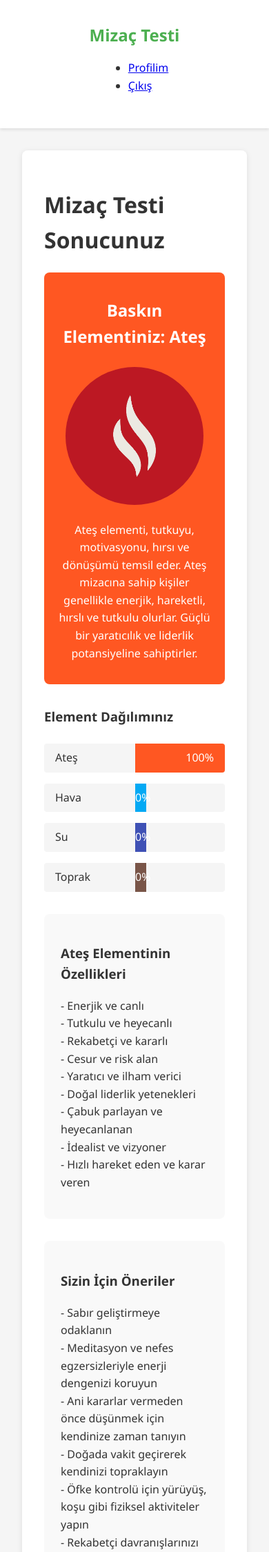
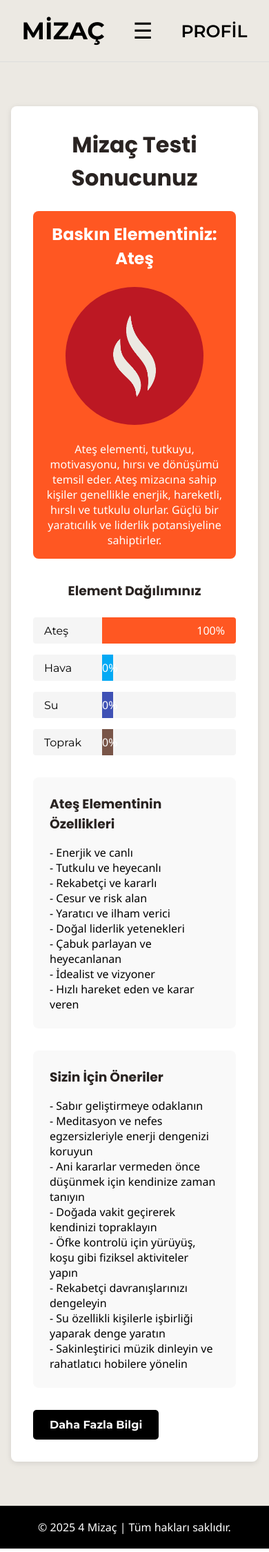
Before and after one commit to isKartal/mizac_yayin, a Django app: page /testing_algorithm/results/1/ in a window 390 px wide. Shown: the top 2250 px of the page at 69% size. Run offline with Django 3.2, Linux system fonts and the light colour scheme; a user stored in the database is signed in; data comes from the database, SQL or seed files in the repository; both versions use the stored data as it was after the commit.

Commit message:
test app i frontend güncellemesi

```diff
--- a/mizac/settings.py
+++ b/mizac/settings.py
@@ -141,3 +141,8 @@ STATICFILES_DIRS = [
 
 # Üretim aşamasında statik dosyaların toplanacağı dizin
 STATIC_ROOT = os.path.join(BASE_DIR, 'staticfiles')
+
+MEDIA_URL = '/media/'
+MEDIA_ROOT = os.path.join(BASE_DIR, 'media')
+
+FILE_UPLOAD_MAX_MEMORY_SIZE = 10485760
--- a/testing_algorithm/static/css/styles-7.css
+++ b/testing_algorithm/static/css/styles-7.css
@@ -7,163 +7,219 @@
     --primary-color: #4CAF50;
     --secondary-color: #2196F3;
     --text-color: #333;
-    --light-bg: #f5f5f5;
+    --light-bg: #ece9e3;
+}
+
+* {
+    margin: 0;
+    padding: 0;
+    box-sizing: border-box;
 }
 
 body {
     font-family: 'Segoe UI', Tahoma, Geneva, Verdana, sans-serif;
-    line-height: 1.6;
-    color: var(--text-color);
-    margin: 0;
-    padding: 0;
-    background-color: var(--light-bg);
+    background-color: #ece9e3;
+    max-width: 100vw;
+    overflow-x: hidden;
+    display: flex;
+    flex-direction: column;
+    min-height: 100vh;
 }
 
-header {
-    background-color: white;
-    box-shadow: 0 2px 4px rgba(0, 0, 0, 0.1);
-    padding: 1rem 0;
+.page-container {
+    flex: 1;
+    display: flex;
+    flex-direction: column;
 }
 
-nav {
+/* Navigasyon Stilleri */
+.nav-container {
     display: flex;
     justify-content: space-between;
     align-items: center;
-    max-width: 1200px;
-    margin: 0 auto;
-    padding: 0 2rem;
+    padding: 20px 5%;
+    background-color: #ece9e3;
+    border-bottom: 1px solid #ddd;
+    flex-wrap: wrap;
+    position: sticky;
+    top: 0;
+    z-index: 1000;
 }
 
-.logo a {
-    font-size: 1.5rem;
-    font-weight: bold;
-    color: var(--primary-color);
-    text-decoration: none;
+.nav-links {
+    display: flex;
+    gap: 30px;
 }
 
-.menu {
-    display: flex;
-    list-style: none;
-    margin: 0;
-    padding: 0;
+.nav-item, .profile-button, .logo {
+    font-family: 'Montserrat', sans-serif;
+    font-weight: 600;
+    text-decoration: none;
+    color: black;
+    padding: 8px 12px;
+    transition: color 0.3s ease;
 }
 
-.menu li {
-    margin-left: 1.5rem;
+.nav-item:hover, .profile-button:hover {
+    color: gray;
 }
 
-.menu a {
-    text-decoration: none;
-    color: var(--text-color);
-    font-weight: 500;
+.logo {
+    font-size: 35px;
+    font-weight: bold;
 }
 
-.menu a:hover {
-    color: var(--primary-color);
+.profile-container {
+    position: relative;
 }
 
+.profile-button {
+    background: none;
+    border: none;
+    cursor: pointer;
+    font-size: 25px;
+}
+
+.dropdown-content {
+    display: none;
+    position: absolute;
+    background-color: #ece9e3;
+    min-width: 180px;
+    box-shadow: 0px 8px 16px 0px rgba(0,0,0,0.2);
+    z-index: 1;
+    right: 0;
+}
+
+.dropdown-content a {
+    padding: 12px 16px;
+    display: block;
+    text-align: left;
+    text-decoration: none;
+    color: black;
+}
+
+.dropdown-content a:hover {
+    background-color: #e0ddd7;
+}
+
+/* Hamburger Menü */
+.hamburger-button {
+    display: none;
+    font-size: 24px;
+    background: none;
+    border: none;
+    cursor: pointer;
+}
+
+/* Footer */
+footer {
+    text-align: center;
+    padding: 20px;
+    background-color: black;
+    color: white;
+    margin-top: auto;
+}
+
+/* Ana İçerik Alanı */
 main {
-    max-width: 1200px;
     margin: 2rem auto;
     padding: 0 2rem;
+    max-width: 1200px;
+    width: 100%;
 }
 
-footer {
+/* Mizaç Nedir Bölümü Başlık */
+.mizac-nedir-title {
+    font-family: 'Poppins', serif;
+    font-size: clamp(24px, 5vw, 48px);
+    font-weight: 900;
+    color: #292321;
+    margin-bottom: 15px;
     text-align: center;
-    padding: 2rem 0;
-    background-color: white;
-    box-shadow: 0 -2px 4px rgba(0, 0, 0, 0.1);
+}
+
+/* Mizaç Nedir Açıklama Metni */
+.mizac-nedir-text {
+    font-family: 'Lora', serif;
+    font-weight: 700;
+    font-size: clamp(16px, 2vw, 24px);
+    line-height: 1.6;
+    color: #292321;
+    max-width: 600px;
+    padding: 10px;
+    text-align: center;
+    margin: 0 auto 20px auto;
 }
 
 /* Butonlar */
 .btn {
     display: inline-block;
-    padding: 0.5rem 1.5rem;
-    border-radius: 4px;
+    padding: 0.75rem 1.5rem;
+    border-radius: 5px;
     cursor: pointer;
-    font-weight: 500;
+    font-weight: bold;
     text-decoration: none;
-    transition: background-color 0.3s;
+    transition: background-color 0.3s, transform 0.2s;
     border: none;
+    font-family: 'Montserrat', sans-serif;
+    text-align: center;
 }
 
 .btn-primary {
-    background-color: var(--primary-color);
+    background-color: black;
     color: white;
 }
 
 .btn-primary:hover {
-    background-color: #388e3c;
+    background-color: gray;
+    transform: scale(1.05);
 }
 
 .btn-secondary {
-    background-color: var(--secondary-color);
+    background-color: black;
     color: white;
 }
 
 .btn-secondary:hover {
-    background-color: #1976d2;
-}
-
-/* Test Listesi */
-.test-list-container {
-    padding: 2rem 0;
-}
-
-.test-cards {
-    display: grid;
-    grid-template-columns: repeat(auto-fill, minmax(300px, 1fr));
-    gap: 2rem;
-    margin-top: 2rem;
-}
-
-.test-card {
-    background-color: white;
-    border-radius: 8px;
-    box-shadow: 0 2px 8px rgba(0, 0, 0, 0.1);
-    padding: 1.5rem;
-    transition: transform 0.3s, box-shadow 0.3s;
-}
-
-.test-card:hover {
-    transform: translateY(-5px);
-    box-shadow: 0 5px 15px rgba(0, 0, 0, 0.1);
-}
-
-.test-card h2 {
-    margin-top: 0;
-    color: var(--primary-color);
-}
-
-.test-card .btn {
-    margin-top: 1rem;
+    background-color: gray;
+    transform: scale(1.05);
 }
 
 /* Test Sayfası */
 .test-container {
-    background-color: white;
+    background-color: #ece9e3;
     border-radius: 8px;
-    box-shadow: 0 2px 8px rgba(0, 0, 0, 0.1);
+
     padding: 2rem;
     margin: 2rem 0;
+}
+
+.test-container h1 {
+    font-family: 'Poppins', sans-serif;
+    color: #292321;
+    text-align: center;
+    margin-bottom: 1rem;
 }
 
 .test-description {
     margin-bottom: 2rem;
     font-size: 1.1rem;
+    text-align: center;
+    font-family: 'Lora', serif;
 }
 
 .question-container {
     margin-bottom: 2rem;
     padding: 1.5rem;
-    background-color: #f9f9f9;
+    background-color: white;
     border-radius: 8px;
-    border-left: 4px solid var(--primary-color);
+    border-left: 4px solid black;
 }
 
 .question-text {
     margin-top: 0;
     margin-bottom: 1rem;
+    font-family: 'Poppins', sans-serif;
 }
 
 .choices-container {
@@ -209,12 +255,24 @@ footer {
     margin: 2rem 0;
 }
 
+.result-container h1 {
+    font-family: 'Poppins', sans-serif;
+    color: #292321;
+    text-align: center;
+    margin-bottom: 1.5rem;
+}
+
 .dominant-element {
     text-align: center;
     margin-bottom: 2rem;
     padding: 2rem;
     border-radius: 8px;
     color: white;
+}
+
+.dominant-element h2 {
+    font-family: 'Poppins', sans-serif;
+    margin-bottom: 1rem;
 }
 
 .dominant-element.ateş {
@@ -244,6 +302,13 @@ footer {
     margin: 2rem 0;
 }
 
+.element-scores h3 {
+    font-family: 'Poppins', sans-serif;
+    color: #292321;
+    text-align: center;
+    margin-bottom: 1rem;
+}
+
 .score-container {
     margin-top: 1.5rem;
 }
@@ -261,6 +326,7 @@ footer {
     min-width: 100px;
     padding: 0.5rem 1rem;
     font-weight: 500;
+    font-family: 'Montserrat', sans-serif;
 }
 
 .score-value {
@@ -294,6 +360,12 @@ footer {
     border-radius: 8px;
 }
 
+.characteristics h3, .recommendations h3 {
+    font-family: 'Poppins', sans-serif;
+    color: #292321;
+    margin-bottom: 1rem;
+}
+
 /* Element Detay Sayfası */
 .element-detail {
     background-color: white;
@@ -330,23 +410,50 @@ footer {
     margin: 2rem 0;
     font-size: 1.1rem;
     line-height: 1.8;
+    font-family: 'Lora', serif;
+}
+
+.element-detail .btn {
+    display: block;
+    max-width: 250px;
+    margin: 2rem auto 0 auto;
 }
 
 /* Mobil Duyarlı Tasarım */
 @media (max-width: 768px) {
-    nav {
-        flex-direction: column;
-        padding: 1rem;
+    .nav-container {
+        padding: 15px 5%;
+        position: relative;
     }
 
-    .menu {
-        margin-top: 1rem;
-        flex-wrap: wrap;
-        justify-content: center;
+    .hamburger-button {
+        display: block;
+        font-size: 32px;
+        cursor: pointer;
+        color: black;
     }
 
-    .menu li {
-        margin: 0.5rem;
+    .nav-links {
+        display: none;
+        flex-direction: column;
+        background: #ece9e3;
+        position: absolute;
+        top: 100%;
+        left: 0;
+        width: 100%;
+        padding: 10px;
+        text-align: center;
+        box-shadow: 0px 4px 6px rgba(0, 0, 0, 0.1);
+    }
+
+    .nav-links.open {
+        display: flex;
+    }
+
+    .nav-item {
+        padding: 10px;
+        display: block;
+        font-size: 18px;
     }
 
     .test-cards {
@@ -360,4 +467,8 @@ footer {
     .dominant-element {
         padding: 1rem;
     }
+
+    main {
+        padding: 0 1rem;
+    }
 }
--- a/testing_algorithm/templates/base.html
+++ b/testing_algorithm/templates/base.html
@@ -6,24 +6,41 @@
     <meta name="viewport" content="width=device-width, initial-scale=1.0">
     <title>Mizaç Testi - {% block title %}Anasayfa{% endblock %}</title>
     <link rel="stylesheet" href="{% static 'css/styles-7.css' %}">
+    <link href="https://fonts.googleapis.com/css2?family=Montserrat:wght@400;600;700&display=swap" rel="stylesheet">
+    <link href="https://fonts.googleapis.com/css2?family=Poppins:wght@400;600;700&display=swap" rel="stylesheet">
+    <link href="https://fonts.googleapis.com/css2?family=Lora:wght@400;600&display=swap" rel="stylesheet">
 </head>
 <body>
     <div class="page-container">
         <header>
-            <nav class="nav-container">
-                <div class="logo">
-                    <a href="{% url 'test_list' %}">Mizaç Testi</a>
+            <div class="nav-container">
+                <a href="{% url 'index' %}" class="logo">MİZAÇ</a>
+
+                <!-- Hamburger Menü Butonu -->
+                <button class="hamburger-button" aria-label="Menüyü Aç/Kapat">
+                    ☰
+                </button>
+
+                <div class="nav-links">
+                    <a href="{% url 'about' %}" class="nav-item">HAKKINDA</a>
+                    <a href="{% url 'temperaments' %}" class="nav-item">MİZAÇLAR</a>
+                    <a href="{% url 'test_list' %}" class="nav-item">TESTE BAŞLA</a>
                 </div>
-                <ul class="nav-links">
-                    {% if user.is_authenticated %}
-                        <li><a class="nav-item" href="{% url 'profiles' %}">Profilim</a></li>
-                        <li><a class="nav-item" href="{% url 'logout' %}">Çıkış</a></li>
-                    {% else %}
-                        <li><a class="nav-item" href="{% url 'login' %}">Giriş</a></li>
-                        <li><a class="nav-item" href="{% url 'register' %}">Kayıt Ol</a></li>
-                    {% endif %}
-                </ul>
-            </nav>
+
+                {% if user.is_authenticated %}
+                    <div class="profile-container">
+                        <button class="profile-button">PROFİL</button>
+                        <div class="dropdown-content">
+                            <a href="{% url 'profiles' %}">Mizacım</a>
+                            <a href="{% url 'profiles' %}">Önerilerim</a>
+                            <a href="{% url 'profiles' %}">Profil Ayarlarım</a>
+                            <a href="{% url 'logout' %}">Çıkış Yap</a>
+                        </div>
+                    </div>
+                {% else %}
+                    <a href="{% url 'login' %}" class="nav-item profile-container">GİRİŞ YAP</a>
+                {% endif %}
+            </div>
         </header>
 
         <main>
@@ -31,8 +48,36 @@
         </main>
 
         <footer>
-            <p>&copy; 2025 Mizaç Testi. Tüm hakları saklıdır.</p>
+            <p>&copy; 2025 4 Mizaç | Tüm hakları saklıdır.</p>
         </footer>
     </div>
+
+    <script>
+        document.addEventListener('DOMContentLoaded', function() {
+            const profileButton = document.querySelector('.profile-button');
+            if (profileButton) {
+                const dropdownContent = document.querySelector('.dropdown-content');
+
+                profileButton.addEventListener('click', function() {
+                    dropdownContent.style.display = dropdownContent.style.display === 'block' ? 'none' : 'block';
+                });
+
+                // Close the dropdown if clicked outside
+                document.addEventListener('click', function(event) {
+                    if (!event.target.matches('.profile-button')) {
+                        dropdownContent.style.display = 'none';
+                    }
+                });
+            }
+
+            // Hamburger menü için
+            const hamburgerButton = document.querySelector(".hamburger-button");
+            const navLinks = document.querySelector(".nav-links");
+
+            hamburgerButton.addEventListener("click", function () {
+                navLinks.classList.toggle("open");
+            });
+        });
+    </script>
 </body>
 </html>
--- a/testing_algorithm/templates/test_result.html
+++ b/testing_algorithm/templates/test_result.html
@@ -1,5 +1,3 @@
-
-<!-- test_result.html -->
 {% extends 'base.html' %}
 {% load static %}
 {% block content %}
@@ -10,6 +8,8 @@
         <h2>Baskın Elementiniz: {{ dominant_element.name }}</h2>
         {% if dominant_element.image %}
             <img src="{{ dominant_element.image.url }}" alt="{{ dominant_element.name }}" class="element-image">
+        {% else %}
+            <p>Görsel bulunamadı.</p>
         {% endif %}
 
         <div class="element-description">
--- a/testing_algorithm/urls.py
+++ b/testing_algorithm/urls.py
@@ -1,6 +1,9 @@
 # urls.py
 from django.urls import path
 from . import views
+
+from django.conf import settings
+from django.conf.urls.static import static
 
 urlpatterns = [
     path('tests/', views.direct_to_test, name='test_list'),
@@ -8,3 +11,6 @@ urlpatterns = [
     path('results/<int:result_id>/', views.test_result, name='test_result'),
     path('elements/<int:element_id>/', views.element_detail, name='element_detail'),
 ]
+
+if settings.DEBUG:
+    urlpatterns += static(settings.MEDIA_URL, document_root=settings.MEDIA_ROOT)
--- a/testing_algorithm/views.py
+++ b/testing_algorithm/views.py
@@ -2,6 +2,7 @@
 from django.shortcuts import render, redirect, get_object_or_404
 from django.contrib.auth.decorators import login_required
 from .models import Test, Question, Choice, TestResult, ElementType
+from django.contrib import messages
 
 def direct_to_test(request):
     first_test = Test.objects.first()  # Veritabanındaki ilk testi al
@@ -16,6 +17,7 @@ def take_test(request, test_id, question_index=0):
     # Kullanıcının bu testi daha önce çözüp çözmediğini kontrol et
     existing_result = TestResult.objects.filter(user=request.user, test=test).first()
     if existing_result:
+        messages.error(request, "Bu testi zaten çözdünüz ve tekrar çözemezsiniz!")
         return redirect('test_result', result_id=existing_result.id)  # Zaten çözdüyse doğrudan sonucu göster
 
     questions = list(test.questions.all())
```
Also changed, not shown: other parts of testing_algorithm/static/css/styles-7.css (+17 -19 lines), testing_algorithm/templates/element_detail.html (+4 -4 lines), db.sqlite3, main/static/images/air.jpg (added), main/static/images/earth.jpg (added), main/static/images/fire.jpg (added), main/static/images/logom2.jpg (deleted), main/static/images/water.jpg (added), media/elements/air.jpg (added), media/elements/earth.jpg (added), media/elements/fire.jpg (added), media/elements/water.jpg (added), testing_algorithm/templates/take_test.html (line endings or trailing spaces).
